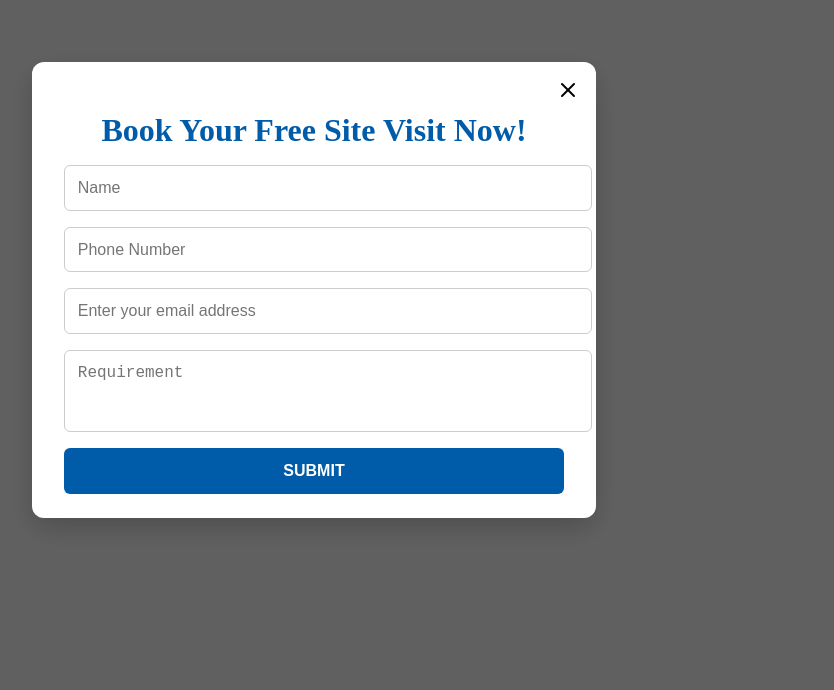
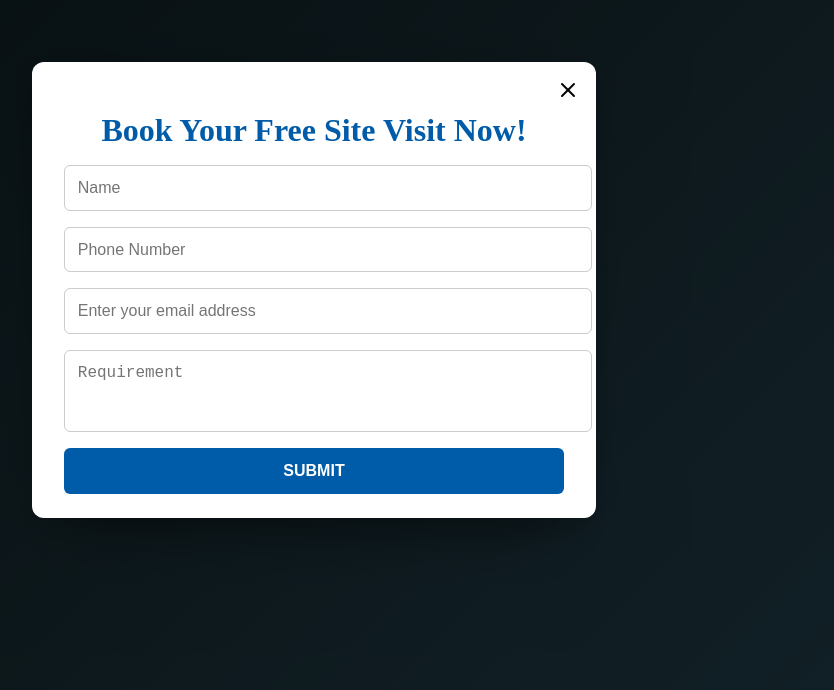
Before and after one commit to madhumitasugandhi/Property-Dealers, a React (Vite) app: page /admin in a window 1280 px wide. Shown: the part 110-800 px from the top of the page, without its empty margins (326-1160 px from the left). Built offline with nearby package versions, Linux system fonts and the light colour scheme.

Commit message:
Admin login

```diff
--- a/src/admin/login.jsx
+++ b/src/admin/login.jsx
@@ -7,21 +7,27 @@ const Container = styled.div`
   display: flex;
   justify-content: center;
   align-items: center;
-  background: #f1f1f1;
+  background: linear-gradient(135deg, #0f2027, #203a43, #2c5364);
+  font-family: 'Segoe UI', Tahoma, Geneva, Verdana, sans-serif;
 `;
 
 const FormWrapper = styled.div`
-  background: white;
-  padding: 2rem;
-  border-radius: 12px;
-  box-shadow: 0 10px 30px rgba(0, 0, 0, 0.1);
+  backdrop-filter: blur(15px);
+  background: rgba(255, 255, 255, 0.05);
+  border-radius: 20px;
+  padding: 2.5rem 2rem;
+  box-shadow: 0 20px 50px rgba(0, 0, 0, 0.3);
   width: 90%;
-  max-width: 400px;
+  max-width: 420px;
+  color: #fff;
 `;
 
 const Title = styled.h2`
   text-align: center;
-  margin-bottom: 1.5rem;
+  margin-bottom: 2rem;
+  font-size: 1.8rem;
+  font-weight: bold;
+  letter-spacing: 1px;
 `;
 
 const Form = styled.form`
@@ -30,62 +36,76 @@ const Form = styled.form`
 `;
 
 const Label = styled.label`
+  font-size: 0.95rem;
   margin-bottom: 0.5rem;
-  font-weight: 600;
 `;
 
 const InputWrapper = styled.div`
   position: relative;
-  margin-bottom: 1rem;
+  margin-bottom: 1.25rem;
 `;
 
 const Input = styled.input`
   width: 100%;
-  padding: 0.75rem;
+  padding: 0.75rem 1rem;
   padding-right: 2.5rem;
-  border: 1px solid #ccc;
-  border-radius: 8px;
+  border: none;
+  border-radius: 10px;
   font-size: 1rem;
+  background: rgba(255, 255, 255, 0.1);
+  color: #fff;
+  outline: none;
+  transition: 0.3s ease;
+
+  &::placeholder {
+    color: #ccc;
+  }
+
   &:focus {
-    outline: none;
-    border-color: #007bff;
+    background: rgba(255, 255, 255, 0.2);
+    border: 1px solid #66aaff;
   }
 `;
 
 const Error = styled.p`
-  color: red;
+  color: #ff7675;
   font-size: 0.8rem;
-  margin: -0.5rem 0 0.5rem 0;
+  margin-top: -0.8rem;
+  margin-bottom: 0.5rem;
+`;
+
+const EyeIcon = styled.div`
+  position: absolute;
+  right: 1rem;
+  top: 50%;
+  transform: translateY(-50%);
+  color: #ccc;
+  cursor: pointer;
+  font-size: 1rem;
 `;
 
 const CheckboxWrapper = styled.div`
   display: flex;
   align-items: center;
-  margin-bottom: 1rem;
   gap: 0.5rem;
+  margin: 0.5rem 0 1.5rem 0;
+  font-size: 0.9rem;
 `;
 
 const Button = styled.button`
-  background-color: #007bff;
-  color: white;
+  background: linear-gradient(to right, #00c6ff, #0072ff);
+  color: #fff;
+  border: none;
   padding: 0.75rem;
-  border: none;
-  border-radius: 8px;
+  border-radius: 10px;
   font-size: 1rem;
   cursor: pointer;
-  transition: 0.3s ease;
+  font-weight: 600;
+  transition: background 0.3s ease;
+
   &:hover {
-    background-color: #0056b3;
+    background: linear-gradient(to right, #0072ff, #00c6ff);
   }
-`;
-
-const EyeIcon = styled.div`
-  position: absolute;
-  right: 0.75rem;
-  top: 50%;
-  transform: translateY(-50%);
-  cursor: pointer;
-  color: #555;
 `;
 
 const AdminLogin = () => {
@@ -143,6 +163,7 @@ const AdminLogin = () => {
               onChange={handleChange}
               placeholder="Enter your username"
             />
+            {/* No icon needed for username */}
           </InputWrapper>
           {errors.username && <Error>{errors.username}</Error>}
 
```
